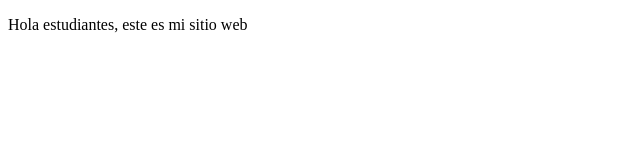
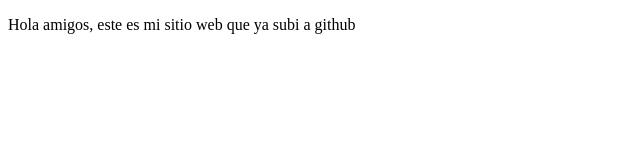
Before and after one commit to serpifox/proyectoDemoCursoPrework, a plain HTML site: page index.html in a window 1280 px wide. Shown: the whole page, without its empty margins (0-640 px from the left). Drawn offline with Linux system fonts and the light colour scheme.

Commit message:
cambios agregamos info

```diff
--- a/index.html
+++ b/index.html
@@ -7,7 +7,7 @@
 </head>
 <body>
     <p>
-        Hola estudiantes, este es mi sitio web
+        Hola amigos, este es mi sitio web que ya subi a github
     </p>
 </body>
 </html>
```
